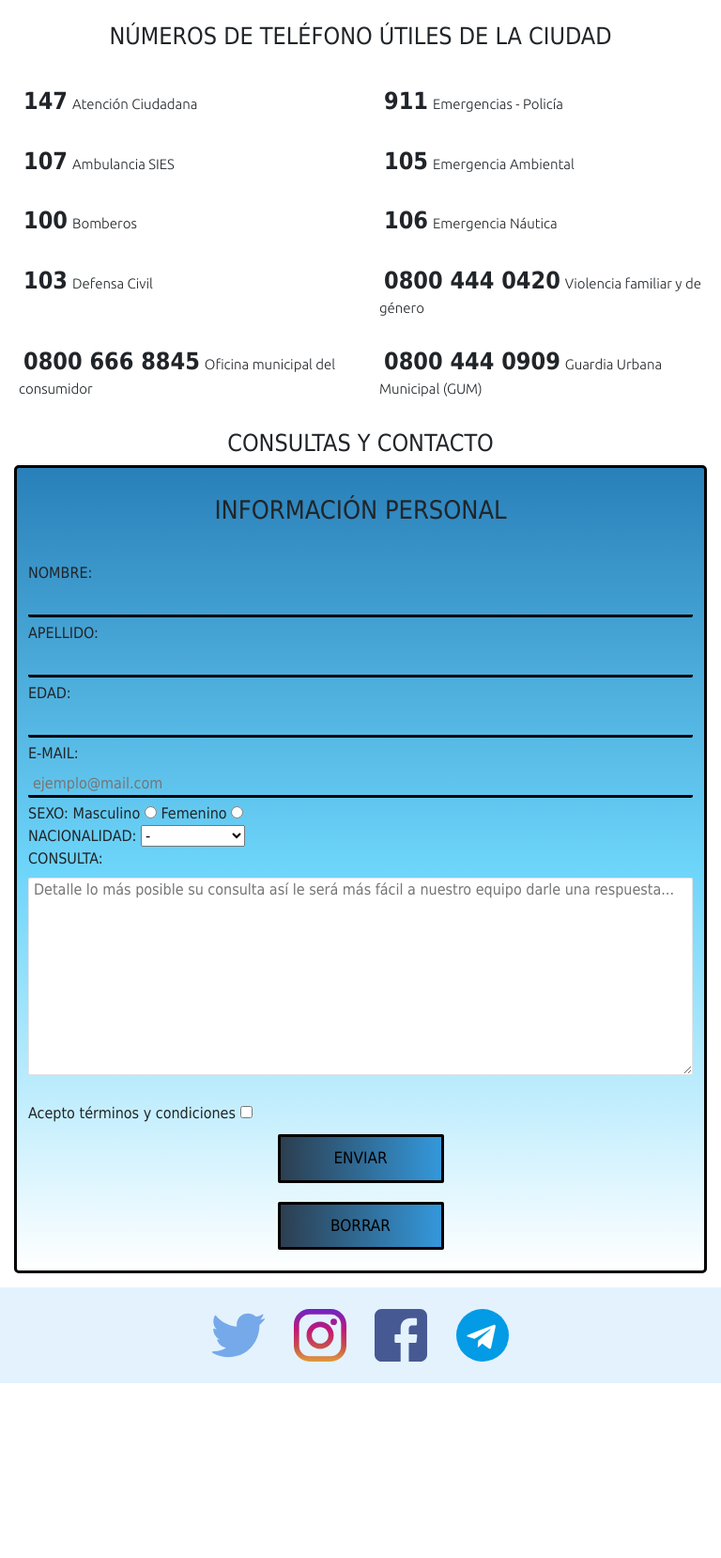
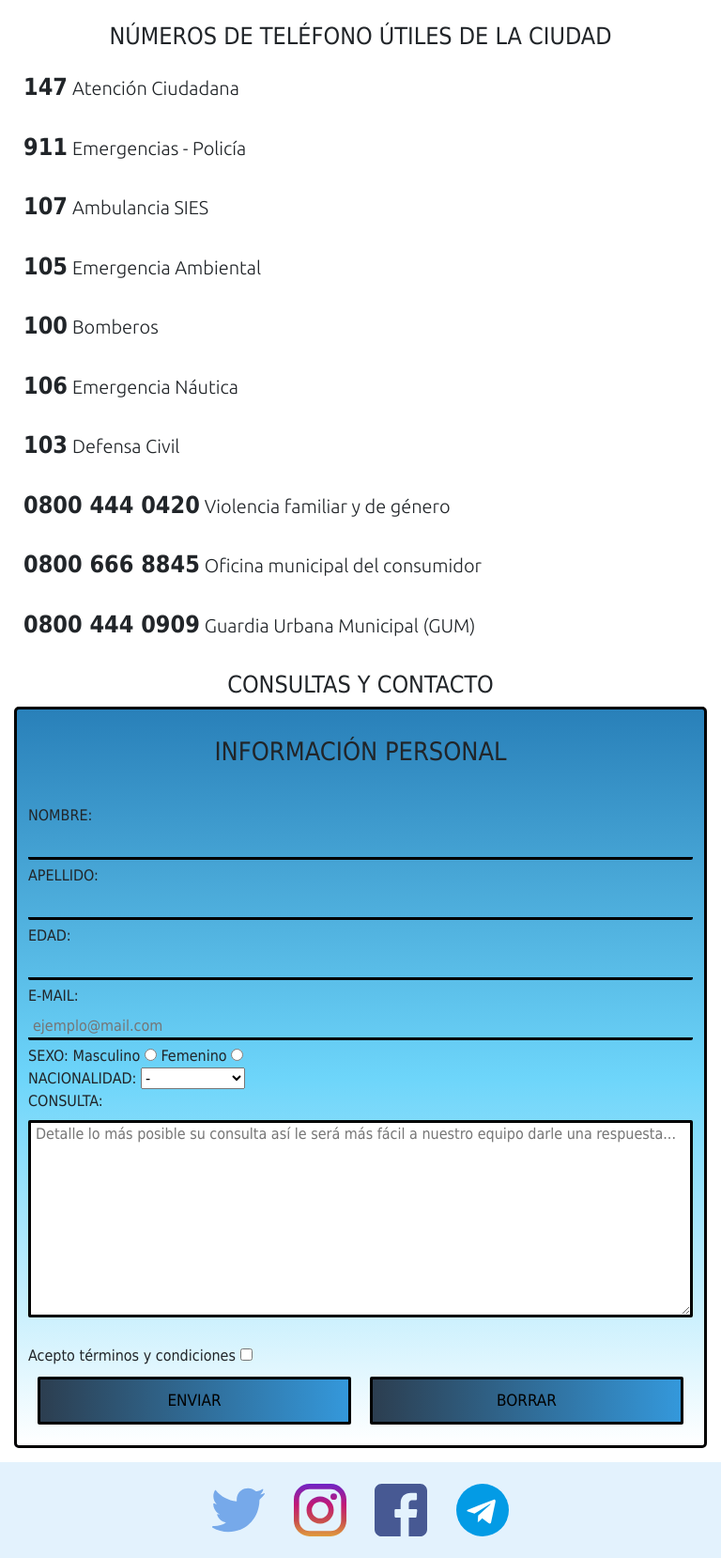
Before and after one commit to agustincuicchi/Proyecto-final-Coderhouse-Ciudad-de-Rosario-, a website: page pages/contacto.html in a window 768 px wide. Shown: the part 580-2238 px from the top of the page at 94% size. Before the commit the page ends 2052 px from the top, so only its background shows below. Drawn offline with nearby package versions, Linux system fonts and the light colour scheme.

Commit message:
fixs en versiones mobile y tablet y tamanios de logos en footer

```diff
--- a/pages/contacto.html
+++ b/pages/contacto.html
@@ -14,7 +14,7 @@
 </head>
 <body>
 
-	<nav class="navbar navbar-expand-lg navbar-light sticky-top" style="background-color: #e3f2fd;">
+	<nav class="navbar navbar-expand-lg navbar-light sticky-top" style="background-color: #e3f2fdec;">
 		<a class="navbar-brand" href="../index.html"><img src="../assets/logoNav.png" alt="logoNav" width="100" height="auto" class="navLogo wow pulse"></a>
 		<button class="navbar-toggler" type="button" data-toggle="collapse" data-target="#navbarNav" aria-controls="navbarNav" aria-expanded="false" aria-label="Toggle navigation">
 		  <span class="navbar-toggler-icon"></span>
@@ -50,42 +50,42 @@
 	<section>
 		<h3 class="hcontacto">NÚMEROS DE TELÉFONO ÚTILES DE LA CIUDAD</h3>
 		<div class="row m-0">
-			<div class="col-xs-12 col-md-6 col-lg-6 numeros">
+			<div class="col-xs-12 col-md-12 col-lg-6 numeros">
 				<p><b>147</b>Atención Ciudadana</p>
 			</div>
-			<div class="col-xs-12 col-md-6 col-lg-6 numeros">
+			<div class="col-xs-12 col-md-12 col-lg-6 numeros">
 				<p><b>911</b>Emergencias - Policía</p>
 			</div>
 		</div>
 		<div class="row m-0">
-			<div class="col-xs-12 col-md-6 col-lg-6 numeros">
+			<div class="col-xs-12 col-md-12 col-lg-6 numeros">
 				<p><b>107</b>Ambulancia SIES</p>
 			</div>
-			<div class="col-xs-12 col-md-6 col-lg-6 numeros">
+			<div class="col-xs-12 col-md-12 col-lg-6 numeros">
 				<p><b>105</b>Emergencia Ambiental</p>
 			</div>
 		</div>
 		<div class="row m-0">
-			<div class="col-xs-12 col-md-6 col-lg-6 numeros">
+			<div class="col-xs-12 col-md-12 col-lg-6 numeros">
 				<p><b>100</b>Bomberos</p>
 			</div>
-			<div class="col-xs-12 col-md-6 col-lg-6 numeros">
+			<div class="col-xs-12 col-md-12 col-lg-6 numeros">
 				<p><b>106</b>Emergencia Náutica</p>
 			</div>
 		</div>
 		<div class="row m-0">
-			<div class="col-xs-12 col-md-6 col-lg-6 numeros">
+			<div class="col-xs-12 col-md-12 col-lg-6 numeros">
 				<p><b>103</b>Defensa Civil</p>
 			</div>
-			<div class="col-xs-12 col-md-6 col-lg-6 numeros">
+			<div class="col-xs-12 col-md-12 col-lg-6 numeros">
 				<p><b>0800 444 0420</b>Violencia familiar y de género</p>
 			</div>
 		</div>
 		<div class="row m-0">
-			<div class="col-xs-12 col-md-6 col-lg-6 numeros">
+			<div class="col-xs-12 col-md-12 col-lg-6 numeros">
 				<p><b>0800 666 8845</b>Oficina municipal del consumidor</p>
 			</div>
-			<div class="col-xs-12 col-md-6 col-lg-6 numeros">
+			<div class="col-xs-12 col-md-12 col-lg-6 numeros">
 				<p><b>0800 444 0909</b>Guardia Urbana Municipal (GUM)</p>
 			</div>
 		</div>
@@ -126,7 +126,9 @@
 	 			Acepto términos y condiciones
 	 			<input type="checkbox" name="acepta" value="1">
 	 		 </div>
+			<div class="botones">
 	 		 <input type="submit" value="Enviar" class="boton"> <input type="reset" value="Borrar" class="boton">
+			</div>
 	 	</form>
 	  </fieldset>
 	</div>
--- a/scss/_contacto.scss
+++ b/scss/_contacto.scss
@@ -109,6 +109,10 @@ input {
 	border-right: none;
 }
 
+textarea {
+	border: 3px black solid;
+}
+
 @keyframes scale-up-center {
 	0%{
 		-webkit-transform: scaleX(0);
--- a/scss/_general.scss
+++ b/scss/_general.scss
@@ -220,11 +220,11 @@ p {
 
 .footer ul li a{
 	margin: 5px;
-	padding: 5px;
+	padding: 15px;
 }
 
 .logos {
-	width: 7%;
+	width: 8%;
 	padding: 10px;
 }
 
--- a/scss/_mobile.scss
+++ b/scss/_mobile.scss
@@ -7,13 +7,7 @@
 	.footer {
 		display: flex;
 		justify-content: space-around;
-		flex-direction: column;
 		padding: 20px;
-	}
-
-	.footer h4, .footer ul {
-		margin: 0px 10px;
-		padding: 0px 10px;
 	}
 
 	.footer ul li{
@@ -29,7 +23,8 @@
 	}
 
 	.logos {
-		width:15%;
+		width:17%;
+		height: auto;
 		padding: 3px;
 	}
 
@@ -116,12 +111,20 @@
 		padding: 10px;
 		background: linear-gradient(to right, #2c3e50, #3498db);
 		display: inline-block;
-		width: 25%;
+		width: 100%;
 		display: flex;
 		align-self: center;
 		border: 3px solid black;
 		font-size: 17px;
 		text-transform: uppercase;
+		text-align: center;
+		padding-left: 3px;
+		padding-right: 3px;
+	}
+	.botones {
+		display: flex;
+		flex-direction: row;
+		justify-content: center;
 	}
 	.fieldset {
 		border-color: black;
@@ -250,6 +253,9 @@
 
 @media only screen and (min-width: 768px) and (max-width: 1023px) {
 	//general
+	h3 {
+		margin: 0;
+	}
 	#navbarNav {
 		text-align: center;
 	}
@@ -262,6 +268,12 @@
 	.logos {
 		width:9%;
 		padding: 3px;
+	}
+	.div__clima {
+		padding: 0;
+	}
+	.transito {
+		padding: 0;
 	}
 	//cierre general
 	//index
@@ -283,4 +295,22 @@
 		border: 3px solid black;
 		translate: none;
 	}
+	//cierre interes
+	//contacto
+	.numeros b {
+		padding: 5px;
+	}
+	.numeros p {
+		padding: 5px;
+		font-size: 20px;
+	}
+	.boton {
+		width: 100%;
+	}
+	.botones {
+		display: flex;
+		flex-direction: row;
+		justify-content: center;
+	}
+	//cierre contacto
 }
```
Also changed, not shown: index.html (+4 -4 lines), pages/galeria.html (+1 -1 lines), pages/historia.html (+1 -1 lines), pages/interes.html (+1 -1 lines), css/estilo.css.
